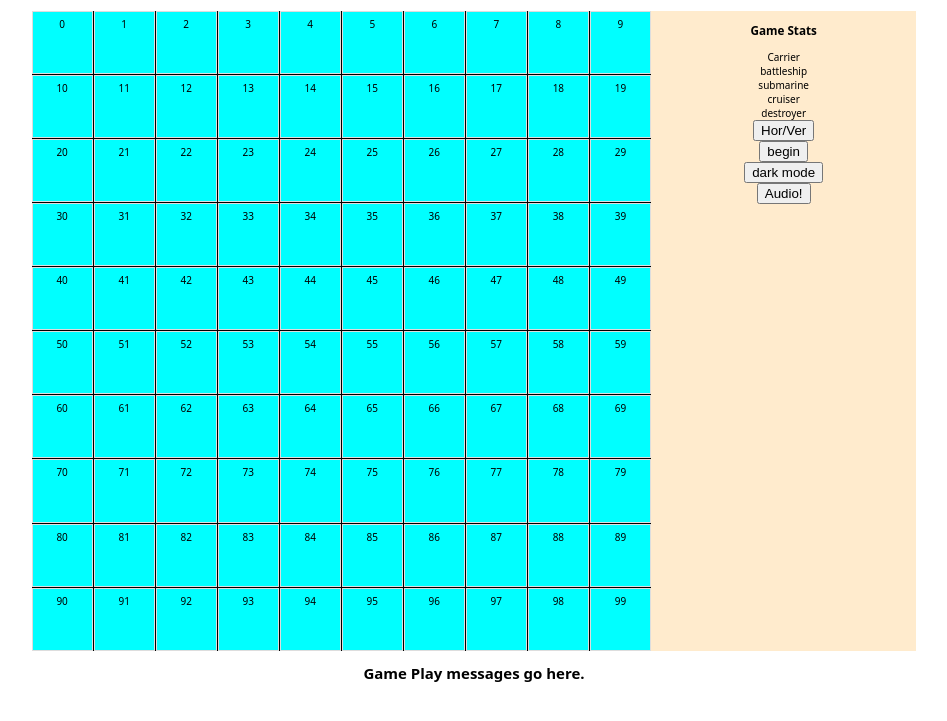
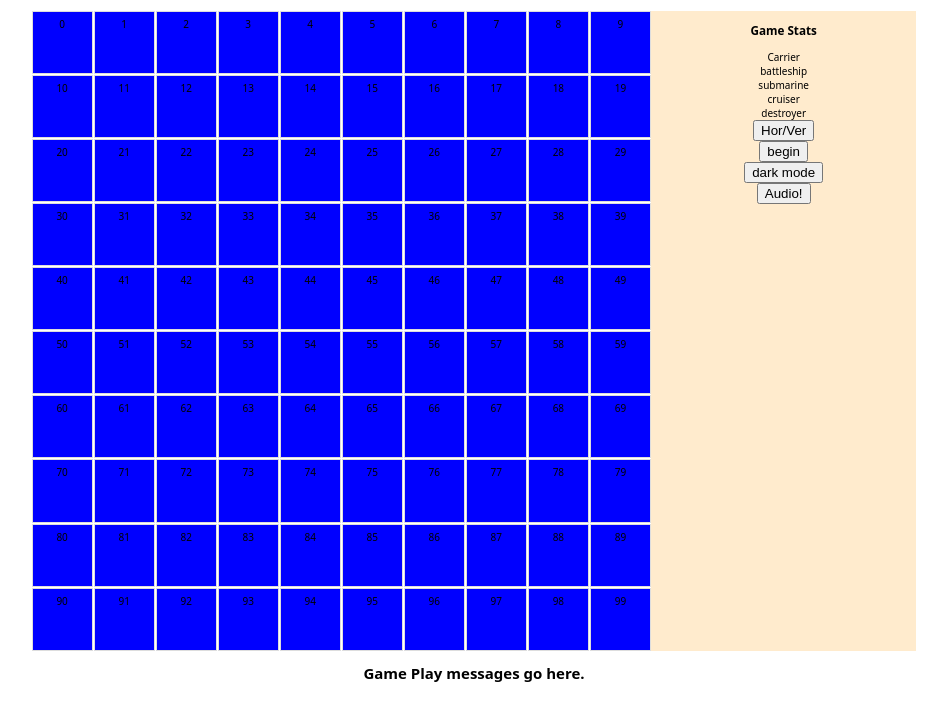
Before and after one commit to MrJanHorak/battleship, a plain HTML site: page index.html in a window 1280 px wide. Shown: the part 43-764 px from the top of the page, without its empty margins (166-1113 px from the left). Drawn offline with Linux system fonts and the light colour scheme.

Commit message:
add basic render function for gridStateArray

```diff
--- a/css/style.css
+++ b/css/style.css
@@ -32,10 +32,10 @@ body {
   padding: .5em;
   border: 1px solid #ddd;
   text-align: center;
-  background-color: aqua;
+  /*background-color: aqua;*/
 }
 #gameView {
-  background-color: black;
+  /*background-color: black;*/
   justify-content: center;
   width: 70%;
   height: 50vw;
--- a/js/app.js
+++ b/js/app.js
@@ -10,16 +10,16 @@ const boatsArray =[ {boatType: 'carrier', placed:false, stats:["sw", "sw", "sw",
 
 /*---------------------------- Variables (state) ----------------------------*/
 
-let numberOfHits, numOfGuesses, gameState, shipOrientation, whoWins, gameGridState, rows, columns, selectedBoat, gridLocation,boatLength
+let numberOfHits, numOfGuesses, gameState, shipOrientation, whoWins, gameGridState, rows, columns, selectedBoat, gridLocation,boatLength,allSquares
 
 
 /*------------------------ Cached Element References ------------------------*/
-const gameGrid = document.querySelector("#battleshipGrid")
+const selectedGrid = document.querySelector("#battleshipGrid")
 const sideBar = document.querySelector('#sideBar')
 
 
 /*----------------------------- Event Listeners -----------------------------*/
-gameGrid.addEventListener("click", handleClick)
+selectedGrid.addEventListener("click", handleClick)
 sideBar.addEventListener("click", handleClick)
 /*-------------------------------- Functions --------------------------------*/
 init()
@@ -31,7 +31,8 @@ function init() {
   numberOfHits = 0
   numOfGuesses = 0
   whoWins = null
-  gameGridState = []
+  gameGridState = null
+  gameGridArray = []
   shipOrientation = 'horizontal'
   selectedBoat = null
   boatLength =0
@@ -98,10 +99,24 @@ function selectBoat (selectBoat) {
   }
 }
 
-
-
 function render(){
   console.log('this is render()')
+  // render gameGridState to reflect the current content of the array (boat placement/water/hit or miss)
+  for (let i = 0 ; i <gameGridArray.length;i++){
+    if (gameGridArray[i] ==='w'){
+      allSquares[i].style.backgroundColor="blue"
+    }
+    if (gameGridArray[i]=== 'b'){
+      allSquares[i].style.backgroundColor="grey"
+    }
+    if (gameGridArray[i]=== 'h'){
+      allSquares[i].style.backgroundColor="red"
+    }
+    if (gameGridArray[i]=== 'm'){
+      allSquares[i].style.backgroundColor="white"
+    }
+
+  }
 }
 
 function placeShip(gridLocation){
@@ -134,8 +149,8 @@ function createGrid(){
 
   console.log('this is createGrid')
   //  set grid/cell styles by assigning CSS styles
-  gameGrid.style.setProperty('--grid-rows', rows)
-  gameGrid.style.setProperty('--grid-cols', columns)
+  selectedGrid.style.setProperty('--grid-rows', rows)
+  selectedGrid.style.setProperty('--grid-cols', columns)
 
   // iterating through the given parameters of row and columns to create
   // game grid of the desired size.
@@ -143,15 +158,21 @@ function createGrid(){
   for (let c = 0; c<(rows * columns);c++){
     let cell = document.createElement("div");
     cell.innerText = (c)
-    gameGrid.appendChild(cell).setAttribute('class','grid-item')
-    gameGrid.appendChild(cell).setAttribute('id' ,`${c}`)
+    selectedGrid.appendChild(cell).setAttribute('class','grid-item')
+    selectedGrid.appendChild(cell).setAttribute('id' ,`${c}`)
   }
+  // QuerySelectorAll cannot function until the grid is created
+  // that is why I have to place it here and not in with the
+  // cached elements on top.
+  allSquares = document.querySelectorAll(".grid-item")
 
+  // Creates the array that contains the data of the game grid state.
+  // This array will store the boat locations and b used to compare guesses
   }
   function createGridArray(){
     console.log('this is createGridArray')
     for (let i = 0 ;i < rows*columns ; i++){
-      gameGridState.push('w')
+      gameGridArray.push('w')
     }
     console.log(gameGridState)
   }
```
